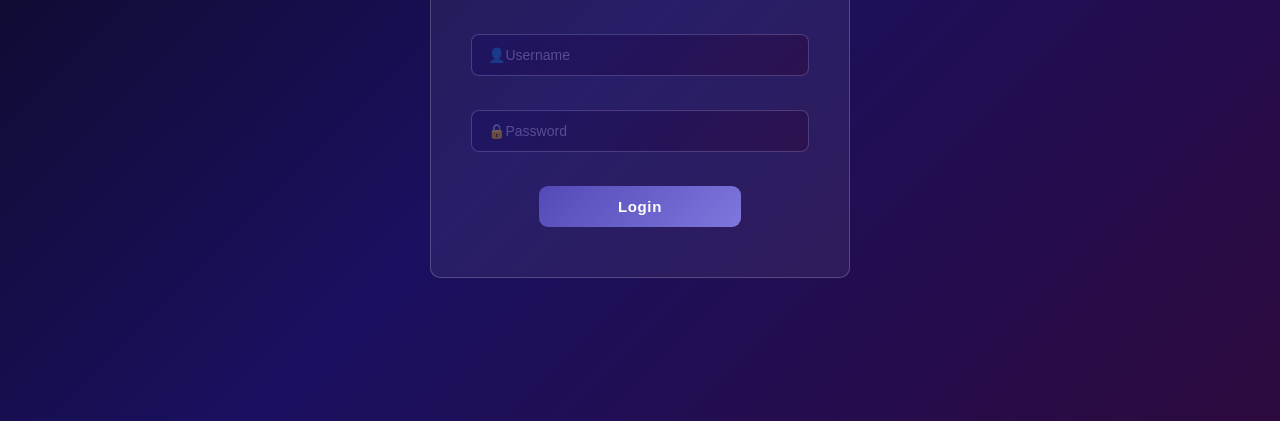
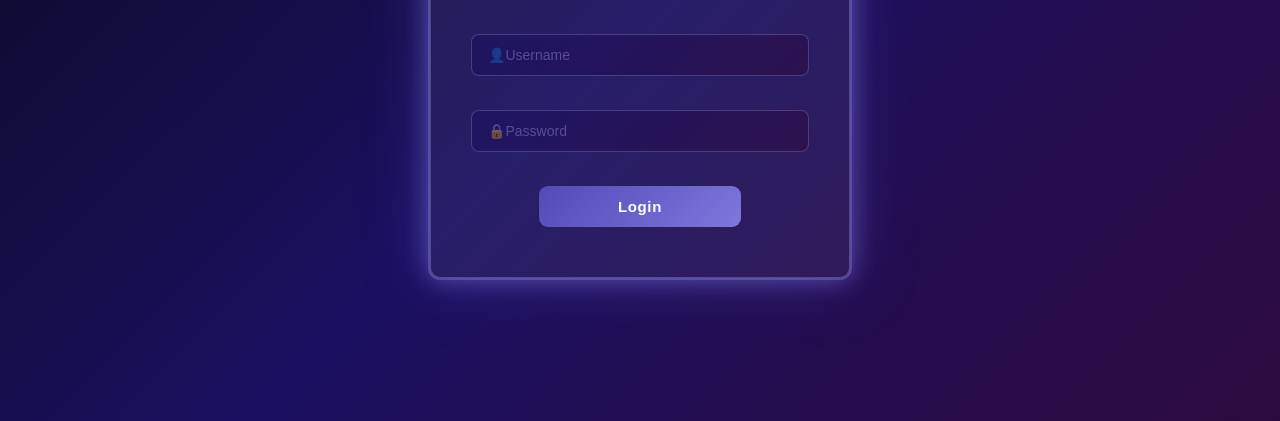
Before and after one commit to zainmustafa348/CMD-system, a plain HTML site: page index.html in a window 1280 px wide. Shown: the part 379-800 px from the top of the page. Drawn offline with Linux system fonts and the light colour scheme.

Commit message:
Update loginstyle.css

```diff
--- a/loginstyle.css
+++ b/loginstyle.css
@@ -24,6 +24,9 @@ html, body {
     width: 90%;
     max-width: 420px;
     padding: 30px 40px 50px 40px;
+    box-shadow: 0 0 0 2px rgba(127, 119, 221, 0.4),
+            0 0 25px rgba(127, 119, 221, 0.6),
+            0 0 60px rgba(83, 74, 183, 0.5);
 }
 
 
```
